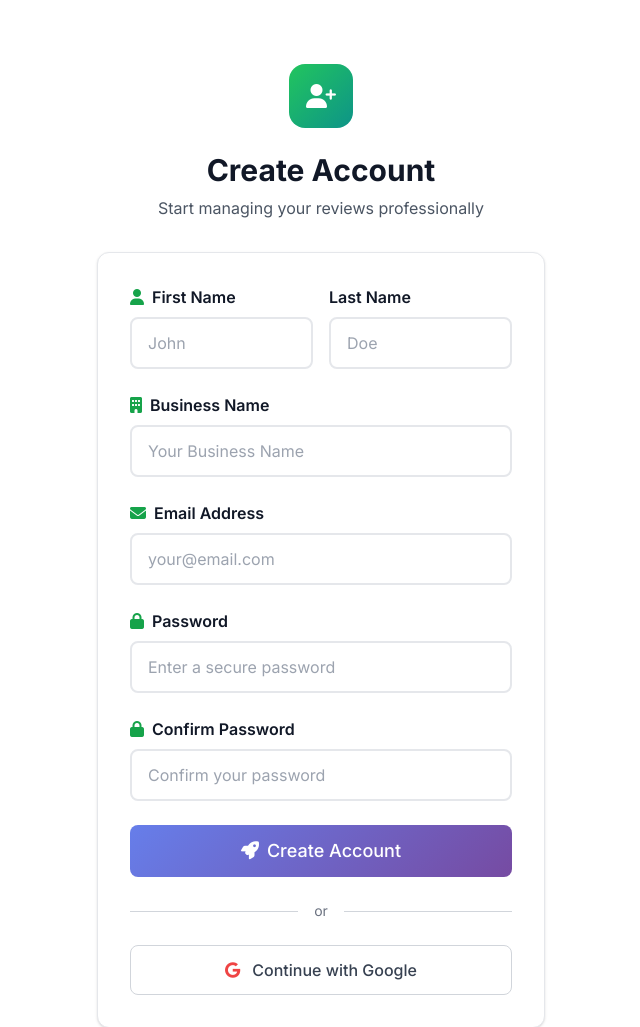
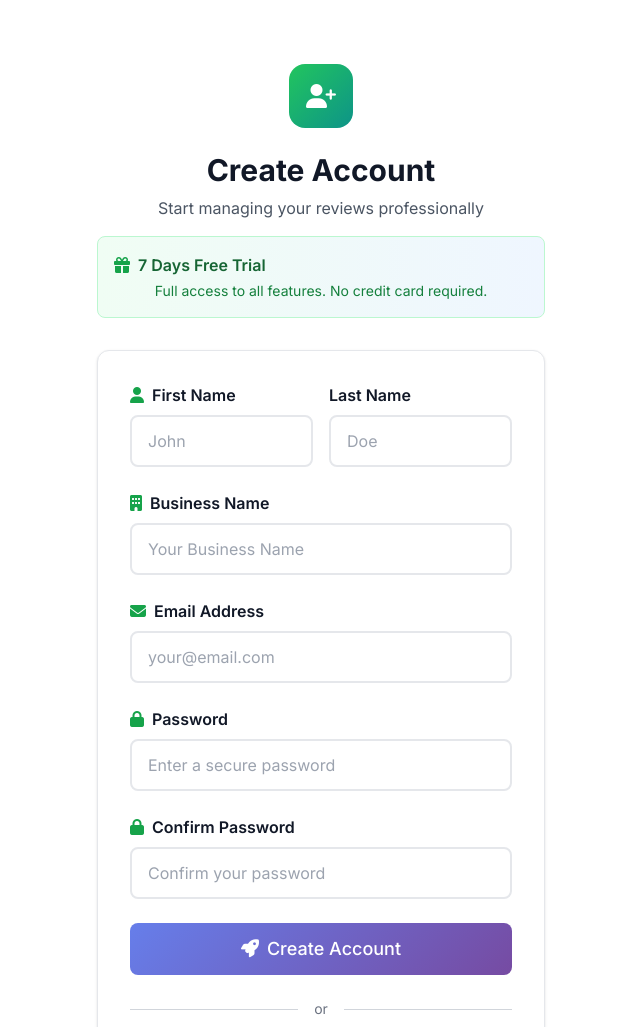
Before and after one commit to S-troup10/reviewEcho, a Python web app: template templates/signup.html in a window 1280 px wide. Shown: the part 65-1092 px from the top of the page, without its empty margins (319-959 px from the left). Run offline with Jinja, Linux system fonts and the light colour scheme; the template is opened without the code that fills it, so the values that code supplies are empty; some libraries are stand-ins or nearby versions.

Commit message:
Add files via upload

```diff
--- a/templates/signup.html
+++ b/templates/signup.html
@@ -11,6 +11,13 @@
       </div>
       <h1 class="text-3xl font-bold text-gray-900 mb-2">Create Account</h1>
       <p class="text-gray-600">Start managing your reviews professionally</p>
+      <div class="bg-gradient-to-r from-green-50 to-blue-50 border border-green-200 rounded-lg p-4 mt-4">
+        <div class="flex items-center">
+          <i class="fas fa-gift text-green-600 mr-2"></i>
+          <span class="text-green-800 font-semibold">7 Days Free Trial</span>
+        </div>
+        <p class="text-green-700 text-sm mt-1">Full access to all features. No credit card required.</p>
+      </div>
     </div>
 
     <!-- Signup Form -->
```
Also changed, not shown: app.py (+5 -2 lines), templates/dashboard.html (+12 -0 lines), storage.py (line endings or trailing spaces).
